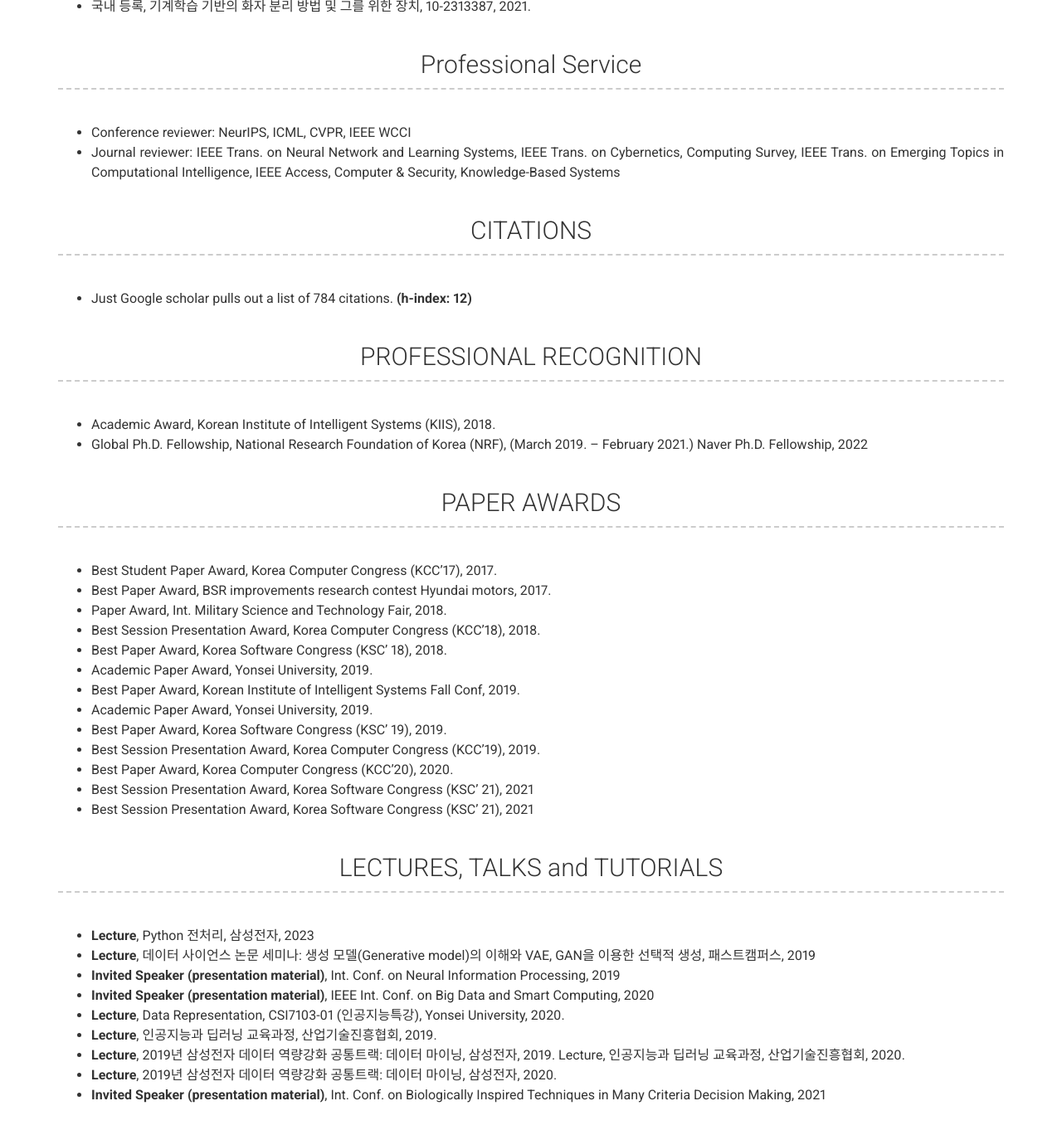
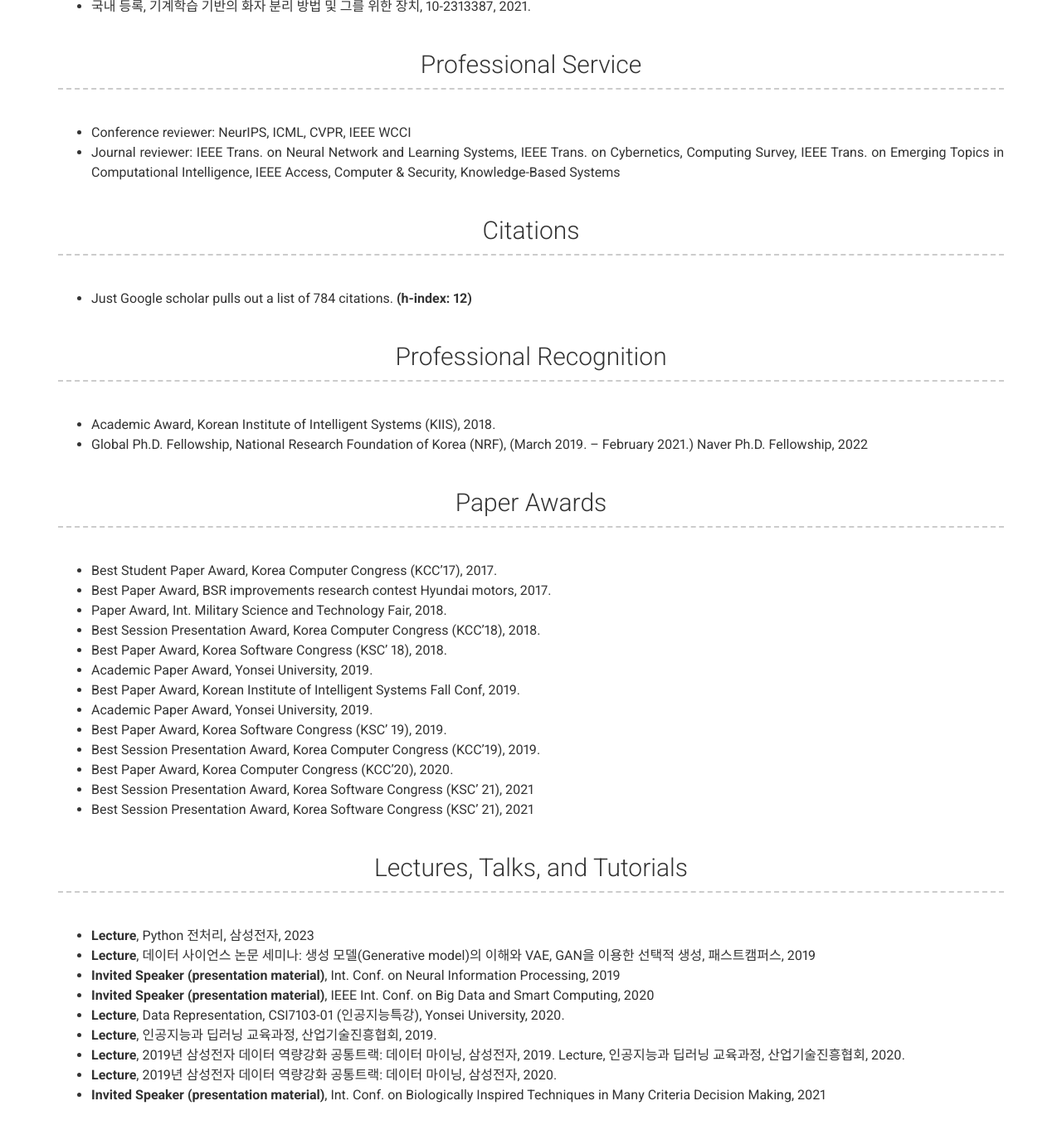
Before and after one commit to seahl0119/JYKim.github.io, a Jekyll site: the page built from index.md, in a window 1280 px wide and 1400 px high, scrolled down 4161 px. Shown: the top 1368 px of the window at 83% size. Built offline with Jekyll 4.4.1, drawn with Linux system fonts in a browser that asks for light colours; nearby versions of some CDN libraries; some of the changed text lies outside the part shown.

```diff
--- a/_config.yml
+++ b/_config.yml
@@ -111,14 +111,14 @@ content:
         caption: 2014.03 - 2018.02 (GPA &#58; 3.59 / 4.30)
 
 
-  - title: ACADEMIC EXPERIENCE
+  - title: Academic Experience
     layout: text
     content: | # this will include new lines to allow paragraphs
       - <strong> Introduction to Artificial Intelligence:</strong> Methods, Models, Algorithms, Int. Summer University 2018,  Higher School of Economics, 2018.
 
 
 
-  - title: PUBLICATIONS
+  - title: Publications
     layout: text
     content: | # this will include new lines to allow paragraphs
      - Twelvelabs, “Pegasus-v1 Technical Report,” arXiv preprint, 2024.
@@ -157,14 +157,14 @@ content:
      - <strong>J. Y. Kim</strong>, S. J. Bu, and S. B. Cho, “Zero-day Malware Detection using Transferred Generative Adversarial  Networks,” Information Sciences, vol. 460, pp. 83-102, 2018. (SCI)(IF: 4.832)  <br>
      - <strong>J. Y. Kim</strong>, S. J. Bu, and S. B. Cho, “Malware Detection using Deep Transferred Generative Adversarial  Networks,” Int. Conf. on Neural Information Processing (ICONIP), pp. 556-564, 2017.  <br>
 
-  - title: SUMMARY OF RESEARCH CONTRIBUTIONS
+  - title: Summary Of Research Contributions
     layout: text
     content: | # this will include new lines to allow paragraphs
       - International Journal Paper <strong> 11</strong>  included SCI(E) <strong> 11.</strong>   <br>
       - International Conference Paper <strong>  14 </strong>
 
 
-  - title: PROJECTS
+  - title: Projects
     layout: text
     content: | # this will include new lines to allow paragraphs
       - 상대방의 감성을 추론, 판단하여 그에 맞추어 대화하고 대응할 수 있는 감성지능 기술연구개발(정보통신기획평가원)&#58;  <strong>Abusive sentence classification, algorithmic bias </strong>
@@ -182,7 +182,7 @@ content:
 
 
 
-  - title: PATENTS
+  - title: Patents
     layout: text
     content: | # this will include new lines to allow paragraphs
       - 국내 출원, 형태소 정보를 추가한 딥러닝 기반 자동 대화생성 방법, 10-2018-0073153, 2018.
@@ -203,13 +203,13 @@ content:
 
 
 
-  - title: CITATIONS
+  - title: Citations
     layout: text
     content: | # this will include new lines to allow paragraphs
       - Just Google scholar pulls out a list of 784 citations. <strong> (h-index: 12) </strong>
 
 
-  - title: PROFESSIONAL RECOGNITION
+  - title: Professional Recognition
     layout: text
     content: | # this will include new lines to allow paragraphs
       - Academic Award, Korean Institute of Intelligent Systems (KIIS), 2018.
@@ -217,7 +217,7 @@ content:
 
 
 
-  - title: PAPER AWARDS
+  - title: Paper Awards
     layout: text
     content: | # this will include new lines to allow paragraphs
       - Best Student Paper Award, Korea Computer Congress (KCC’17), 2017.
@@ -235,7 +235,7 @@ content:
       - Best Session Presentation Award, Korea Software Congress (KSC’ 21), 2021
 
 
-  - title: LECTURES, TALKS and TUTORIALS
+  - title: Lectures, Talks, and Tutorials
     layout: text
     content: | # this will include new lines to allow paragraphs
       - <strong> Lecture</strong>, Python 전처리, 삼성전자, 2023
```
